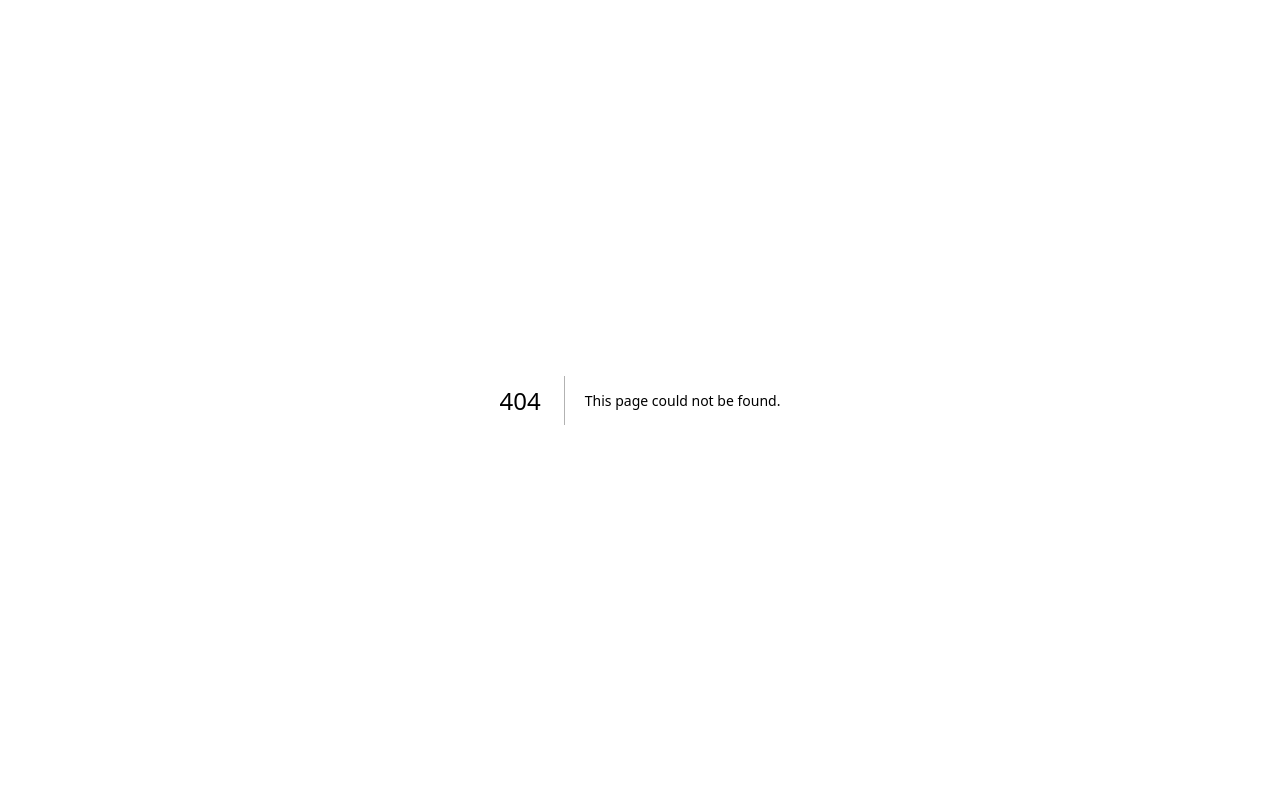
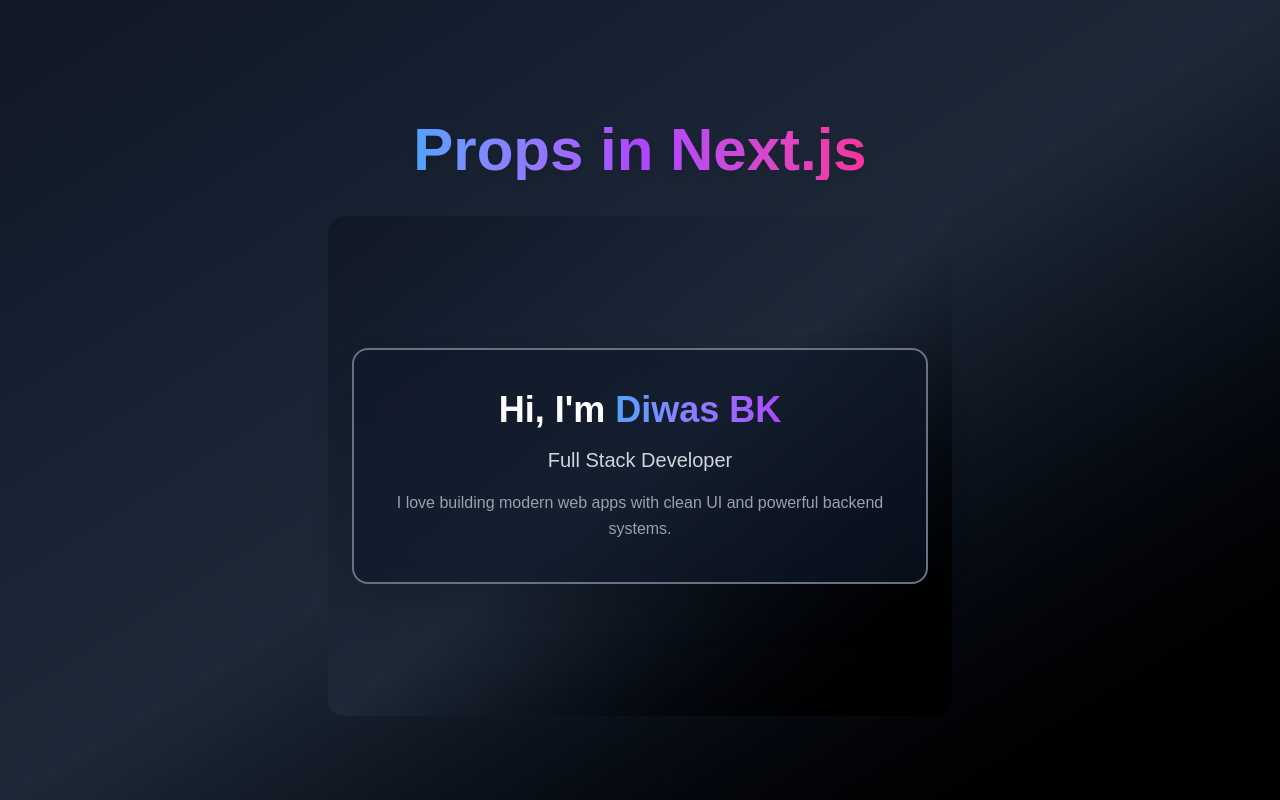
Before and after one commit to diwasbk/Next.js-Learning-App, a Next.js app: page /example/props in a window 1280 px wide. Before the commit this address had no page. Built offline with nearby package versions, Linux system fonts and the light colour scheme.

Commit message:
Add ChildComponent to render props and integrate it into Page

```diff
--- /dev/null
+++ b/app/example/props/child.tsx
@@ -0,0 +1,27 @@
+export default function ChildComponent(props: { name: string; role: string; interest: string }) {
+    return (
+        <main className="h-125 bg-linear-to-br from-gray-900 via-gray-800 to-black text-white flex items-center justify-center px-6 rounded-2xl">
+            <div className="max-w-xl text-center bg-gray-900/60 backdrop-blur-md p-10 rounded-2xl shadow-2xl border-2 border-gray-500">
+
+                {/* Name */}
+                <h1 className="text-4xl font-bold mb-4">
+                    Hi, I&apos;m{" "}
+                    <span className="bg-linear-to-r from-blue-400 to-purple-500 bg-clip-text text-transparent">
+                        {props.name}
+                    </span>
+                </h1>
+
+                {/* Role */}
+                <p className="text-xl text-gray-300 mb-4">
+                    {props.role}
+                </p>
+
+                {/* Interest */}
+                <p className="text-gray-400 leading-relaxed">
+                    {props.interest}
+                </p>
+
+            </div>
+        </main>
+    );
+}
--- /dev/null
+++ b/app/example/props/page.tsx
@@ -0,0 +1,19 @@
+import ParentComponent from "./parent";
+
+export default function Page() {
+  return (
+    <main className="min-h-screen bg-linear-to-br from-gray-900 via-gray-800 to-black flex flex-col items-center justify-center px-6">
+
+      {/* Heading */}
+      <h1 className="text-5xl md:text-6xl font-extrabold text-center m-9
+               bg-linear-to-r from-blue-400 via-purple-500 to-pink-500
+               bg-clip-text text-transparent
+               drop-shadow-lg">
+        Props in Next.js
+      </h1>
+
+      {/* Parent Component */}
+      <ParentComponent />
+    </main>
+  );
+}
```
